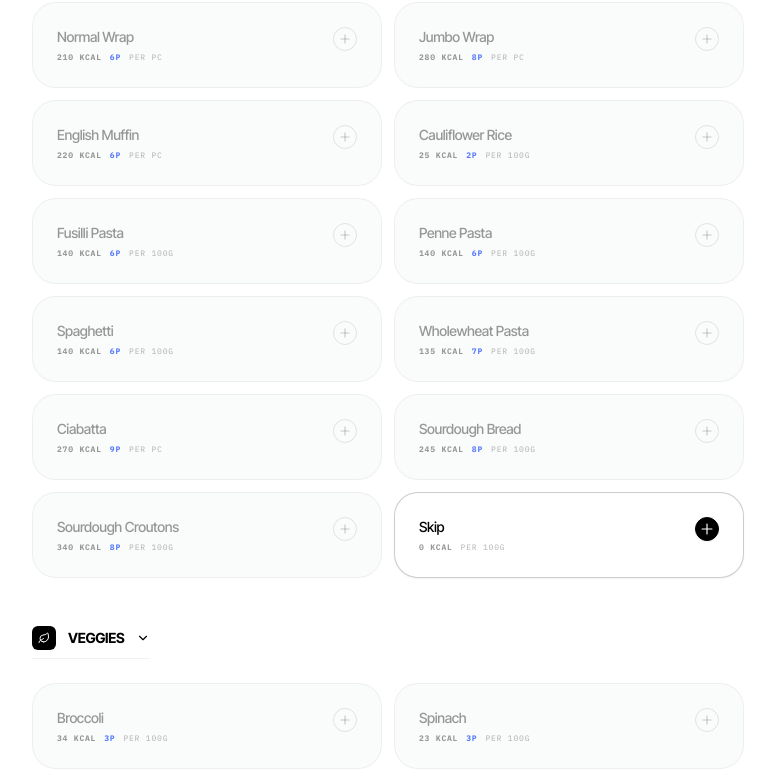
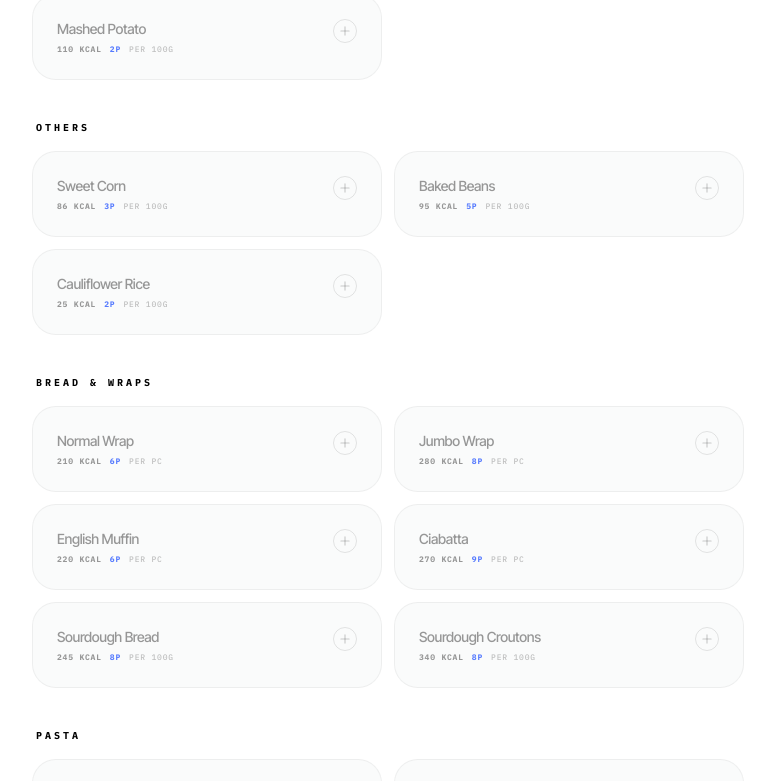
Before and after one commit to gitcipi/BYTELAB, a React (Vite) app: page /lab in a window 1280 px wide. Shown: the part 2340-3121 px from the top of the page, without its empty margins (64-839 px from the left). Built offline with nearby package versions, Linux system fonts and the light colour scheme.

Commit message:
fix: resolve ts errors for deployment

```diff
--- a/src/data/ingredients.ts
+++ b/src/data/ingredients.ts
@@ -44,26 +44,26 @@ export const INGREDIENTS: Record<string, Ingredient[]> = {
     { name: 'Skip', p: 0, f: 0, c: 0, cal: 0, subCategory: 'NONE', pricing: {} },
   ],
   carb: [
-    { name: 'Basmati Rice', p: 3, f: 0, c: 28, cal: 130, pricing: { 100: 0.45, 150: 0.68, 200: 0.90, 250: 1.13, 300: 1.35 } },
-    { name: 'Sweet Potato', p: 2, f: 0, c: 20, cal: 90, pricing: { 100: 0.40, 150: 0.60, 200: 0.80, 250: 1.00, 300: 1.20 } },
-    { name: 'Baked Potato', p: 2, f: 0.2, c: 21, cal: 93, pricing: { 100: 0.40, 150: 0.60, 200: 0.80, 250: 1.00, 300: 1.20 } },
-    { name: 'Airfryed Potato', p: 2, f: 3, c: 25, cal: 140, pricing: { 100: 0.45, 150: 0.68, 200: 0.90, 250: 1.13, 300: 1.35 } },
-    { name: 'Boiled Potato', p: 2, f: 0.1, c: 17, cal: 87, pricing: { 100: 0.35, 150: 0.53, 200: 0.70, 250: 0.88, 300: 1.05 } },
-    { name: 'Mashed Potato', p: 2, f: 4, c: 15, cal: 110, pricing: { 100: 0.45, 150: 0.68, 200: 0.90, 250: 1.13, 300: 1.35 } },
-    { name: 'Sweet Corn', p: 3, f: 1, c: 19, cal: 86, pricing: { 100: 0.86, 150: 1.29, 200: 1.72, 250: 2.15, 300: 2.58 } },
-    { name: 'Baked Beans', p: 5, f: 1, c: 15, cal: 95, pricing: { 100: 1.17, 150: 1.76, 200: 2.34 } },
-    { name: 'Normal Wrap', p: 6, f: 4, c: 35, cal: 210, pricing: { 1: 0.60, 2: 1.20, 3: 1.80 }, unit: 'PC', weightPerPc: 45, max: 3 },
-    { name: 'Jumbo Wrap', p: 8, f: 6, c: 45, cal: 280, pricing: { 1: 0.825, 2: 1.65, 3: 2.475 }, unit: 'PC', weightPerPc: 70, max: 3 },
-    { name: 'English Muffin', p: 6, f: 1, c: 45, cal: 220, pricing: { 1: 0.60, 2: 1.20, 3: 1.80 }, unit: 'PC', max: 3, weightPerPc: 65 },
-    { name: 'Cauliflower Rice', p: 2, f: 0, c: 4, cal: 25, pricing: { 100: 0.80, 150: 1.20, 200: 1.60, 250: 2.00, 300: 2.40 } },
-    { name: 'Fusilli Pasta', p: 6, f: 1, c: 25, cal: 140, pricing: { 50: 0.22, 75: 0.33, 100: 0.43, 125: 0.54 }, min: 50, max: 125, step: 25 },
-    { name: 'Penne Pasta', p: 6, f: 1, c: 25, cal: 140, pricing: { 50: 0.22, 75: 0.33, 100: 0.43, 125: 0.54 }, min: 50, max: 125, step: 25 },
-    { name: 'Spaghetti', p: 6, f: 1, c: 25, cal: 140, pricing: { 50: 0.22, 75: 0.33, 100: 0.43, 125: 0.54 }, min: 50, max: 125, step: 25 },
-    { name: 'Wholewheat Pasta', p: 7, f: 1.5, c: 23, cal: 135, pricing: { 50: 0.25, 75: 0.38, 100: 0.50, 125: 0.63 }, min: 50, max: 125, step: 25 },
-    { name: 'Ciabatta', p: 9, f: 1.5, c: 55, cal: 270, pricing: { 0.5: 0.45, 1: 0.90, 1.5: 1.35, 2: 1.80 }, unit: 'PC', weightPerPc: 140, step: 0.5, max: 2 },
-    { name: 'Sourdough Bread', p: 8, f: 1, c: 50, cal: 245, pricing: { 50: 0.35, 100: 0.70, 150: 1.05, 200: 1.40 }, min: 50, max: 200, step: 50 },
-    { name: 'Sourdough Croutons', p: 8, f: 12, c: 50, cal: 340, pricing: { 20: 0.50, 40: 1.00 }, min: 20, max: 40, step: 20 },
-    { name: 'Skip', p: 0, f: 0, c: 0, cal: 0, pricing: {} },
+    { name: 'Basmati Rice', p: 3, f: 0, c: 28, cal: 130, subCategory: 'RICE & GRAINS', pricing: { 100: 0.45, 150: 0.68, 200: 0.90, 250: 1.13, 300: 1.35 } },
+    { name: 'Sweet Potato', p: 2, f: 0, c: 20, cal: 90, subCategory: 'POTATOES', pricing: { 100: 0.40, 150: 0.60, 200: 0.80, 250: 1.00, 300: 1.20 } },
+    { name: 'Baked Potato', p: 2, f: 0.2, c: 21, cal: 93, subCategory: 'POTATOES', pricing: { 100: 0.40, 150: 0.60, 200: 0.80, 250: 1.00, 300: 1.20 } },
+    { name: 'Airfryed Potato', p: 2, f: 3, c: 25, cal: 140, subCategory: 'POTATOES', pricing: { 100: 0.45, 150: 0.68, 200: 0.90, 250: 1.13, 300: 1.35 } },
+    { name: 'Boiled Potato', p: 2, f: 0.1, c: 17, cal: 87, subCategory: 'POTATOES', pricing: { 100: 0.35, 150: 0.53, 200: 0.70, 250: 0.88, 300: 1.05 } },
+    { name: 'Mashed Potato', p: 2, f: 4, c: 15, cal: 110, subCategory: 'POTATOES', pricing: { 100: 0.45, 150: 0.68, 200: 0.90, 250: 1.13, 300: 1.35 } },
+    { name: 'Sweet Corn', p: 3, f: 1, c: 19, cal: 86, subCategory: 'OTHERS', pricing: { 100: 0.86, 150: 1.29, 200: 1.72, 250: 2.15, 300: 2.58 } },
+    { name: 'Baked Beans', p: 5, f: 1, c: 15, cal: 95, subCategory: 'OTHERS', pricing: { 100: 1.17, 150: 1.76, 200: 2.34 } },
+    { name: 'Normal Wrap', p: 6, f: 4, c: 35, cal: 210, subCategory: 'BREAD & WRAPS', pricing: { 1: 0.60, 2: 1.20, 3: 1.80 }, unit: 'PC', weightPerPc: 45, max: 3 },
+    { name: 'Jumbo Wrap', p: 8, f: 6, c: 45, cal: 280, subCategory: 'BREAD & WRAPS', pricing: { 1: 0.825, 2: 1.65, 3: 2.475 }, unit: 'PC', weightPerPc: 70, max: 3 },
+    { name: 'English Muffin', p: 6, f: 1, c: 45, cal: 220, subCategory: 'BREAD & WRAPS', pricing: { 1: 0.60, 2: 1.20, 3: 1.80 }, unit: 'PC', max: 3, weightPerPc: 65 },
+    { name: 'Cauliflower Rice', p: 2, f: 0, c: 4, cal: 25, subCategory: 'OTHERS', pricing: { 100: 0.80, 150: 1.20, 200: 1.60, 250: 2.00, 300: 2.40 } },
+    { name: 'Fusilli Pasta', p: 6, f: 1, c: 25, cal: 140, subCategory: 'PASTA', pricing: { 50: 0.22, 75: 0.33, 100: 0.43, 125: 0.54 }, min: 50, max: 125, step: 25 },
+    { name: 'Penne Pasta', p: 6, f: 1, c: 25, cal: 140, subCategory: 'PASTA', pricing: { 50: 0.22, 75: 0.33, 100: 0.43, 125: 0.54 }, min: 50, max: 125, step: 25 },
+    { name: 'Spaghetti', p: 6, f: 1, c: 25, cal: 140, subCategory: 'PASTA', pricing: { 50: 0.22, 75: 0.33, 100: 0.43, 125: 0.54 }, min: 50, max: 125, step: 25 },
+    { name: 'Wholewheat Pasta', p: 7, f: 1.5, c: 23, cal: 135, subCategory: 'PASTA', pricing: { 50: 0.25, 75: 0.38, 100: 0.50, 125: 0.63 }, min: 50, max: 125, step: 25 },
+    { name: 'Ciabatta', p: 9, f: 1.5, c: 55, cal: 270, subCategory: 'BREAD & WRAPS', pricing: { 0.5: 0.45, 1: 0.90, 1.5: 1.35, 2: 1.80 }, unit: 'PC', weightPerPc: 140, step: 0.5, max: 2 },
+    { name: 'Sourdough Bread', p: 8, f: 1, c: 50, cal: 245, subCategory: 'BREAD & WRAPS', pricing: { 50: 0.35, 100: 0.70, 150: 1.05, 200: 1.40 }, min: 50, max: 200, step: 50 },
+    { name: 'Sourdough Croutons', p: 8, f: 12, c: 50, cal: 340, subCategory: 'BREAD & WRAPS', pricing: { 20: 0.50, 40: 1.00 }, min: 20, max: 40, step: 20 },
+    { name: 'Skip', p: 0, f: 0, c: 0, cal: 0, subCategory: 'NONE', pricing: {} },
   ],
   veggies: [
     { name: 'Broccoli', p: 3, f: 0, c: 7, cal: 34, tier: 'standard' },
--- a/src/pages/Home.tsx
+++ b/src/pages/Home.tsx
@@ -1,4 +1,4 @@
-import React, { useState, useEffect } from 'react';
+import React, { useState } from 'react';
 import { motion, AnimatePresence } from 'framer-motion';
 import { ArrowRight, Leaf, Activity, Truck, Zap, CircleSlash, Timer, MapPin, Gauge } from 'lucide-react';
 import { Link } from 'react-router-dom';
--- a/src/pages/Lab.tsx
+++ b/src/pages/Lab.tsx
@@ -250,7 +250,7 @@ const ByteLab = ({ currency: initialCurrency }: { currency: string }) => {
 
             {['protein', 'carb', 'veggies', 'sauce'].map((cat) => {
               const catOptions = options[cat as keyof typeof options] as any[];
-              const groupedOptions = cat === 'protein'
+              const groupedOptions = (cat === 'protein' || cat === 'carb')
                 ? catOptions.reduce((acc: any, opt: any) => {
                     const sub = opt.subCategory || 'OTHER';
                     if (!acc[sub]) acc[sub] = [];
@@ -273,7 +273,7 @@ const ByteLab = ({ currency: initialCurrency }: { currency: string }) => {
                     <div className="space-y-10">
                       {Object.entries(groupedOptions).map(([subCat, subOptions]: [string, any]) => (
                         <div key={subCat} className="space-y-4">
-                          {cat === 'protein' && subCat !== 'NONE' && subCat !== 'OTHER' && (
+                          {(cat === 'protein' || cat === 'carb') && subCat !== 'NONE' && subCat !== 'OTHER' && (
                             <h3 className="text-[10px] font-mono font-bold tracking-[0.3em] text-black uppercase pl-1">{subCat}</h3>
                           )}
                            <div className="grid grid-cols-1 sm:grid-cols-2 gap-3 items-start">
```
